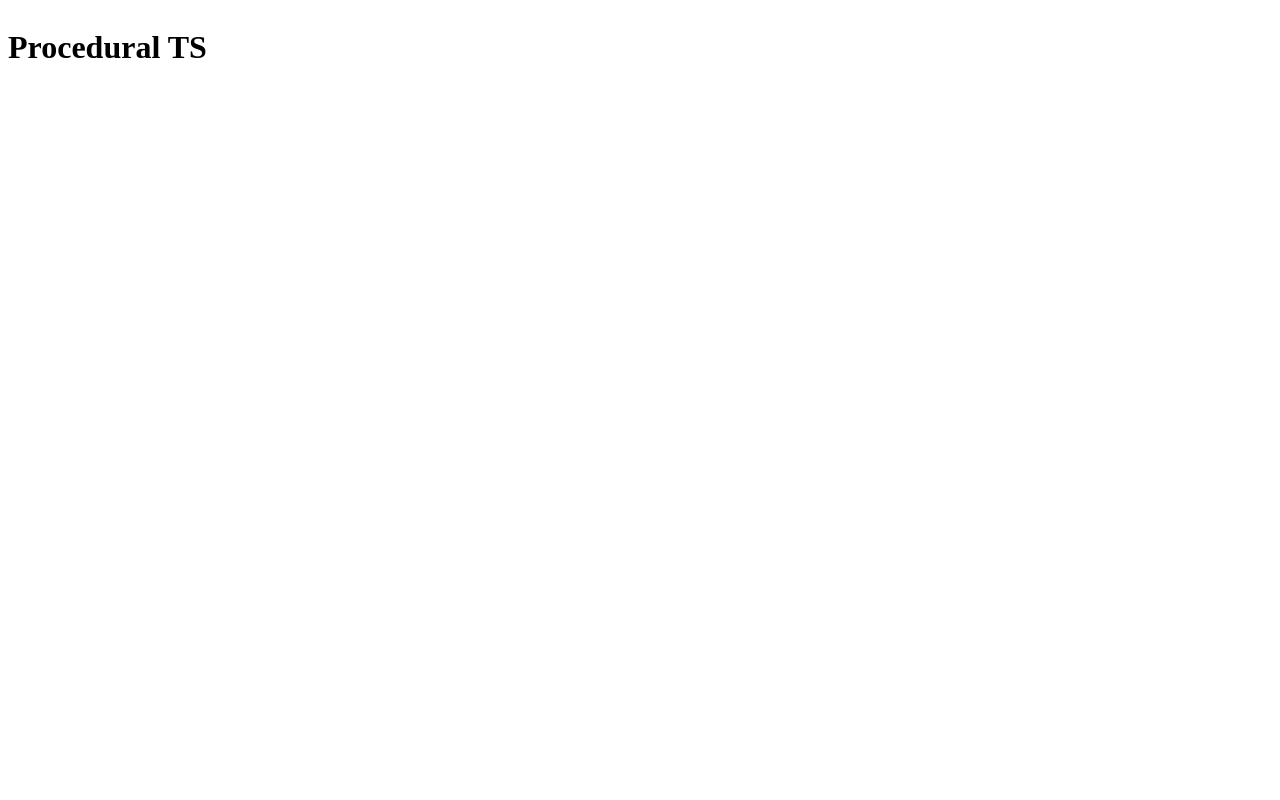
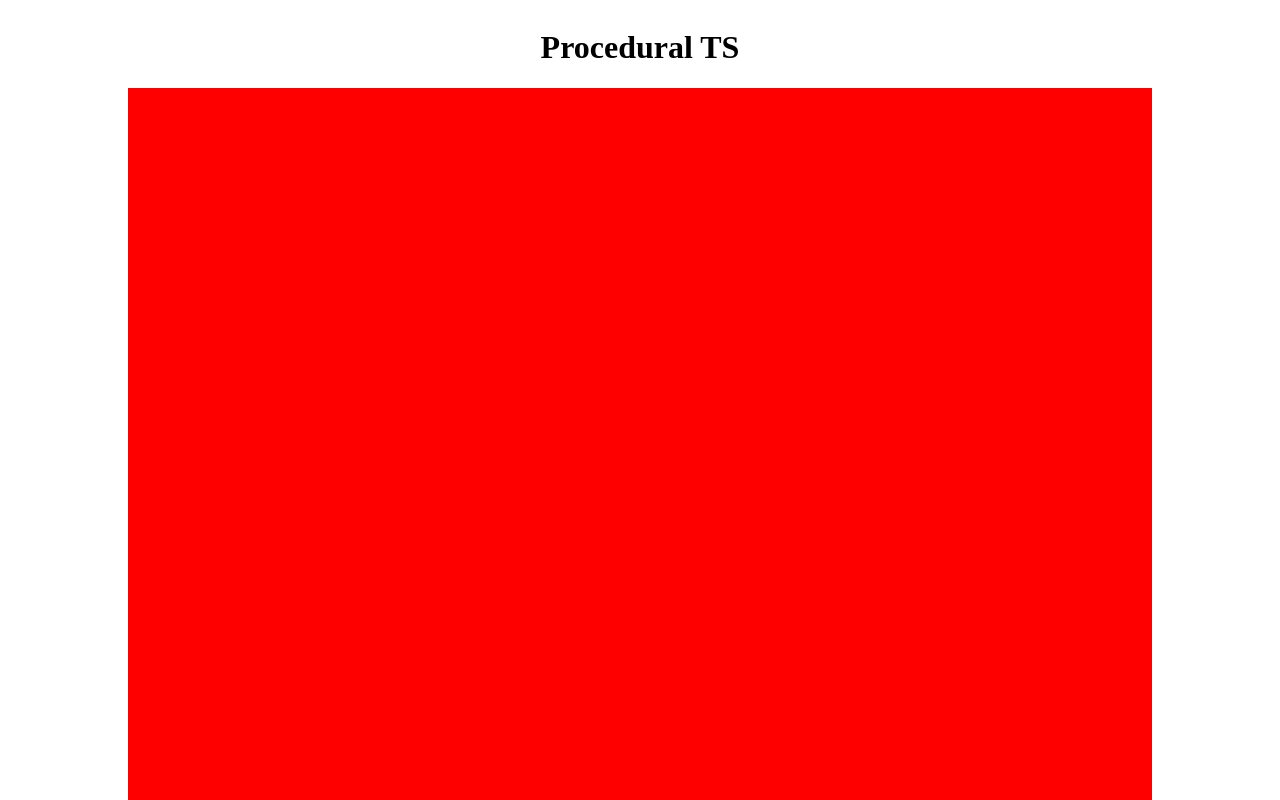
Before and after one commit to Armandothom/ProceduralTypescript, a website built with Parcel: page src/index.html in a window 1280 px wide. Shown: the top 800 px of the page. Built offline with nearby package versions, Linux system fonts and the light colour scheme.

Commit message:
Adjusted mapClass, PerlinClass, Tile Class, creation of Tilemap Class

```diff
--- a/src/MainClass.ts
+++ b/src/MainClass.ts
@@ -1,14 +1,14 @@
 import { MapClass } from "./MapClass";
 
 class MainClass {
-	//private map : MapClass;
+	private map : MapClass;
 	constructor() {
-		//this.map = new MapClass();
+		this.map = new MapClass();
 		this.createMap();
 	}
 
 	createMap() {
-		//this.map.generateMap();
+		this.map.generateMap();
 	}
 }
 
--- a/src/MapClass.ts
+++ b/src/MapClass.ts
@@ -1,42 +1,83 @@
 import { Perlin } from "./Perlin";
 import { Tile } from "./Tile";
+import { Tilemap } from "./Tilemap";
 
 export class MapClass {
-  width : number = 600;
-  height : number = 600;
-  frequency : number = 0.005;
-  amplitude : number = 1;
-  tilemap : Array<Tile> = [];
-  context : CanvasRenderingContext2D;
+  width: number = 64;
+  height: number = 64;
+  frequency: number = 0.005;
+  amplitude: number = 1;
+  heatmap: Tilemap = new Tilemap(this.height, this.width);
+  context: CanvasRenderingContext2D;
   constructor() {
     this.context = this.initCanvas();
   }
 
+  /*Generates the map*/
   public generateMap() {
-    let perlinNoise : Perlin = new Perlin("hahaha");
+    let perlinNoise: Perlin = new Perlin("mountain");
     let octaves = 8;
-    for (let x = 1; x < this.width; x++) {
-        for (let y = 1; y < this.height; y++) {
+    for (let x = 0; x < this.width; x++) {
+      for (let y = 0; y < this.height; y++) {
         let frequency = this.frequency;
         let amplitude = this.amplitude;
         let perlinResult = 0
         for (let o = 0; o < octaves; o++) {
-                let perlin = perlinNoise.generatePerlinValue(x * frequency, y * frequency) * 0.5;
-                frequency *= 2;
+          let perlin = perlinNoise.generatePerlinValue(x * frequency, y * frequency) * amplitude;
+          frequency *= 1.8;
           amplitude *= 0.5;
           perlinResult += perlin;
         }
+        perlinResult = perlinResult
+        this.setHeatMap(x, y, perlinResult);
+      }
+    }
+    this.paintMap(this.heatmap);
+  }
+
+    /*Used to set the properties of the tile of the heatmap tilemap*/
+  setHeatMap(xCoord: number, yCoord: number, perlinValue: number) {
+    if (perlinValue <= 0.6) {
+      this.heatmap.setTile(new Tile("#ff0000", "HEATMAP_LOW", perlinValue), xCoord, yCoord);
+    } else if (perlinValue > 0.6 && perlinValue <= 0.8) {
+      this.heatmap.setTile(new Tile("#780000", "HEATMAP_MID", perlinValue), xCoord, yCoord);
+    } else {
+      this.heatmap.setTile(new Tile("#2b0000", "HEATMAP_HIGH", perlinValue), xCoord, yCoord);
+    }
+  }
+
+  /*Used to paint the map*/
+  paintMap(tilemap: Tilemap): void {
+    for (let x = 0; x < tilemap.width; x++) {
+      for (let y = 0; y < tilemap.height; y++) {
+        let tile = tilemap.getTile(x, y);
+        this.context.beginPath();
+        this.context.fillStyle = tile.color;
+        this.context.rect(x * tile.size, y * tile.size, tile.size, tile.size);
+        this.context.fill();
       }
     }
   }
 
-  private initCanvas() : CanvasRenderingContext2D {
-    let HTMLCanvas = <HTMLCanvasElement> document.getElementById('canvas');
-    HTMLCanvas.width = this.width;
-    HTMLCanvas.height = this.height;
-    let context = <CanvasRenderingContext2D> HTMLCanvas!.getContext("2d");
-    context.lineWidth = 1;
+  /*Initializing the canvas*/
+  private initCanvas(): CanvasRenderingContext2D {
+    let HTMLCanvas = <HTMLCanvasElement>document.getElementById('canvas');
+    HTMLCanvas.addEventListener('mousedown', ((e) => {
+      this.getCoord(HTMLCanvas, e);
+    }))
+    let tileBase = new Tile("", "TileBase");
+    HTMLCanvas.width = this.width * tileBase.size;
+    HTMLCanvas.height = this.height * tileBase.size;
+    let context = <CanvasRenderingContext2D>HTMLCanvas!.getContext("2d");
+    context.lineWidth = 10;
     return context;
   }
 
+  /*Just so you know which tile you are clicking*/
+  getCoord(canvas : any, event : any) {
+    const rect = canvas.getBoundingClientRect()
+    const x = event.clientX - rect.left
+    const y = event.clientY - rect.top
+    console.log(this.heatmap.getTile(Math.floor(x / 16), Math.floor(y / 16)));
   }
+}
--- a/src/Perlin.ts
+++ b/src/Perlin.ts
@@ -29,10 +29,6 @@ export class Perlin {
     let interpolatedValue: number = this.lerp(xInputPointDiff,
       this.lerp(yInputPointDiff, this.grad(bottomLeftGridValue, offsetBottomLeftToInput), this.grad(topLeftGridValue, offsetTopLeftToInput)),
       this.lerp(yInputPointDiff, this.grad(bottomRightGridValue, offsetBottomRightToInput), this.grad(topRightGridValue, offsetTopRightToInput)));
-    return this.limitRange(interpolatedValue);
-  }
-
-  limitRange(interpolatedValue: number): number {
     return interpolatedValue;
   }
 
@@ -97,15 +93,10 @@ export class Perlin {
 }
 
 
-/*Passos
-  1 -> Pega os número do ponto (x e y) dos grid points (points on the corner) com math floor e transforma em um número menor que 255 e maior que 0.
-  2 -> Pega o número dos pontos(x e y)  input point (point inside the square of the grid)
-  3 -> Pega os valores para cada grid point usando hash function
-  4 -> Usa grad function para pegar um vector aleatorio para fazer o dot
-
-  //
-  Get the input point within the square grid, from user input.
-  Calculate the distance vector from each of the grid points to the input point
-  Get the constant vectors using hash and then calculate the dot product with the distance vector
-  Lerp the results
+/*
+  Steps
+  1 -> Get the input point within the square grid, from user input.
+  2 -> Calculate the distance vector from each of the grid points to the input point
+  3 -> Get the constant vectors using hash function and then calculate the dot product with the distance vector
+  4 -> Lerp the results on x and y axis
 */
--- a/src/Tile.ts
+++ b/src/Tile.ts
@@ -1,9 +1,12 @@
 class Tile {
-	height: number = 32;
-	width : number = 32;
+	size: number = 16;
 	color : string;
-	constructor(color : string) {
+	name : string;
+	value : number | undefined
+	constructor(color : string, name : string, value? : number) {
 		this.color = color;
+		this.name = name;
+		this.value = value;
 	}
 }
 
--- /dev/null
+++ b/src/Tilemap.ts
@@ -0,0 +1,32 @@
+import { Tile } from "./Tile";
+
+class Tilemap {
+	private tiles : Map<string, Tile> = new Map();
+	public width : number;
+	public height : number;
+	constructor(width : number, height : number) {
+		this.width = width;
+		this.height = height;
+	}
+
+	setTile(tile : Tile, x : number, y : number) {
+		if(x > this.width) {
+			throw new Error("Width out of bounds");
+		}
+		if(y > this.height) {
+			throw new Error("Height out of bounds");
+		}
+		this.tiles.set([x, y].join(','), tile);
+	}
+
+	getTile(x : number, y : number) : Tile {
+		let tile = this.tiles.get([x, y].join(','));
+		if(tile) {
+			return tile;
+		} else {
+			throw new Error(`Tile does not exist on coordinate ${x},${y}`);
+		}
+	}
+}
+
+export {Tilemap};
--- a/src/index.html
+++ b/src/index.html
@@ -1,7 +1,7 @@
 <!DOCTYPE html>
 <html lang="en">
   <head>
-    <link rel="stylesheet" href="index.css">
+    <link rel="stylesheet" href="index.scss">
       <title>Procedural TS</title>
 </head>
   <body>
@@ -15,6 +15,6 @@
             </canvas>
         </div>
       </div>
-    <script src="../dist/index.js" type="module"></script>
+    <script src="../src/index.ts" type="module"></script>
   </body>
 </html>
--- /dev/null
+++ b/src/index.scss
@@ -0,0 +1,5 @@
+.wrapper-canvas {
+    display: flex;
+    flex-flow: column;
+    align-items: center;
+}
--- a/tsconfig.json
+++ b/tsconfig.json
@@ -24,7 +24,7 @@
     // "useDefineForClassFields": true,                  /* Emit ECMAScript-standard-compliant class fields. */
 
     /* Modules */
-    "module": "commonjs",                                /* Specify what module code is generated. */
+    "module": "es6",                                /* Specify what module code is generated. */
     // "rootDir": "./",                                  /* Specify the root folder within your source files. */
     "moduleResolution": "node",                       /* Specify how TypeScript looks up a file from a given module specifier. */
     // "baseUrl": "./",                                  /* Specify the base directory to resolve non-relative module names. */
```
Also changed, not shown: package.json (+7 -2 lines), src/index.css (deleted), 1 other file. Lines whose indentation alone changed are shown as unchanged.
